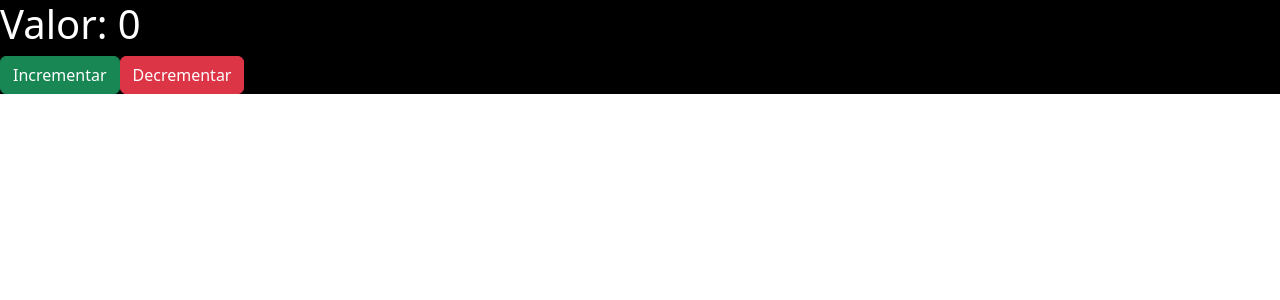
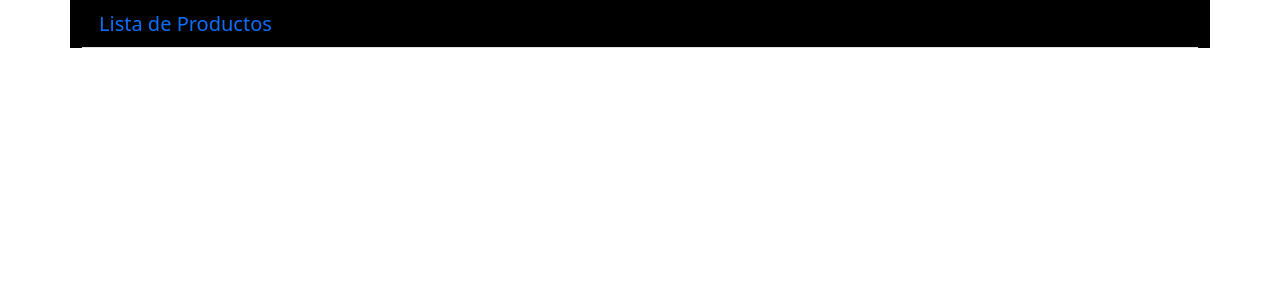
Before and after one commit to danydevtest1/topicos4a, a React (Create React App) app: page / in a window 1280 px wide. Shown: the top 300 px of the page. Built offline with nearby package versions, Linux system fonts and the light colour scheme.

Commit message:
Productos

```diff
--- a/src/App.js
+++ b/src/App.js
@@ -1,9 +1,9 @@
-import {Ejemplo01} from './components/ejemplos'
-
+//import {Ejemplo01} from './components/ejemplos'
+import {HomeProductos} from './components/productos'
 function App() {
   return (
     <div>
-    <Ejemplo01/>
+    <HomeProductos/>
     </div>
   );
 }
--- /dev/null
+++ b/src/components/productos/HomeProdutos/HomeProductos.js
@@ -0,0 +1,35 @@
+import React from 'react';
+import {Tabs, Tab} from "react-bootstrap";
+import {ItemProductos} from "../ItemProductos";
+import {Datos} from '../../../utils/bd';
+
+export function HomeProductos() {
+console.log(Datos);
+
+  const fondo={
+    tema:{
+      backgroundColor:'black',
+      color:"white",
+      fontSize:'20px'
+    }
+  }
+  return (
+    <div className='container' style={fondo.tema}>
+    <Tabs
+    defaultActiveKey="profile"
+    id="uncontrolled-tab-example"
+    className="mb-3"
+  >
+    <Tab eventKey="home" title="Lista de Productos">
+      {
+        Datos.map((producto)=>(
+          <ItemProductos/>
+        )
+        )
+      }
+
+    </Tab>
+  </Tabs>
+  </div>
+  )
+}
--- /dev/null
+++ b/src/components/productos/HomeProdutos/index.js
@@ -0,0 +1 @@
+export * from "./HomeProductos";
--- /dev/null
+++ b/src/components/productos/ItemProductos/ItemProductos.js
@@ -0,0 +1,7 @@
+import React from 'react'
+
+export  function ItemProductos() {
+  return (
+    <div>ItemProductos</div>
+  )
+}
--- /dev/null
+++ b/src/components/productos/ItemProductos/index.js
@@ -0,0 +1 @@
+export * from './ItemProductos';
--- /dev/null
+++ b/src/components/productos/index.js
@@ -0,0 +1,2 @@
+export * from "./ItemProductos";
+export * from "./HomeProdutos";
--- /dev/null
+++ b/src/utils/bd.js
@@ -0,0 +1,20 @@
+export const Datos=[
+    {
+        nombre:"Coca cola",
+        precio:18,
+        cantidad:20,
+        unidad:'600ml'
+    },
+    {
+        nombre:"Chokis",
+        precio:9,
+        cantidad:15,
+        unidad:'350gr'
+    },
+    {
+        nombre:"Chetos",
+        precio:14,
+        cantidad:25,
+        unidad:'400gr'
+    }
+]
--- /dev/null
+++ b/src/utils/index.js
@@ -0,0 +1 @@
+export * from './bd';
```
